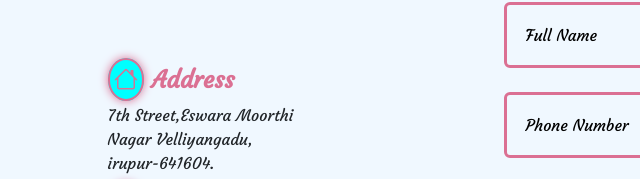
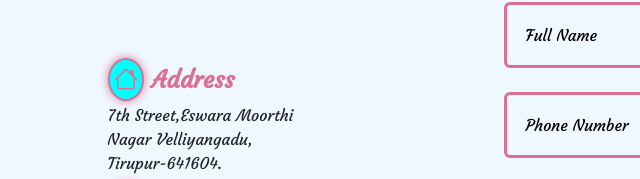
Before and after one commit to nitharshana2004/MY-portfolio, a plain HTML site: page index.html in a window 1280 px wide. Shown: the part 3979-4158 px from the top of the page, 34-674 px from the left. Drawn offline with nearby package versions, Linux system fonts and the light colour scheme.

Commit message:
Update index.html

```diff
--- a/index.html
+++ b/index.html
@@ -406,7 +406,7 @@
 
               <div class="contact-info-content">
                 <h4> <i class="bi bi-house"></i>&nbsp;Address</h4>
-                <p>7th Street,Eswara Moorthi <br>Nagar Velliyangadu,<br>  irupur-641604.</p>
+                <p>7th Street,Eswara Moorthi <br>Nagar Velliyangadu,<br>  Tirupur-641604.</p>
               </div>
 
             <div class="contact-info-content">
```
